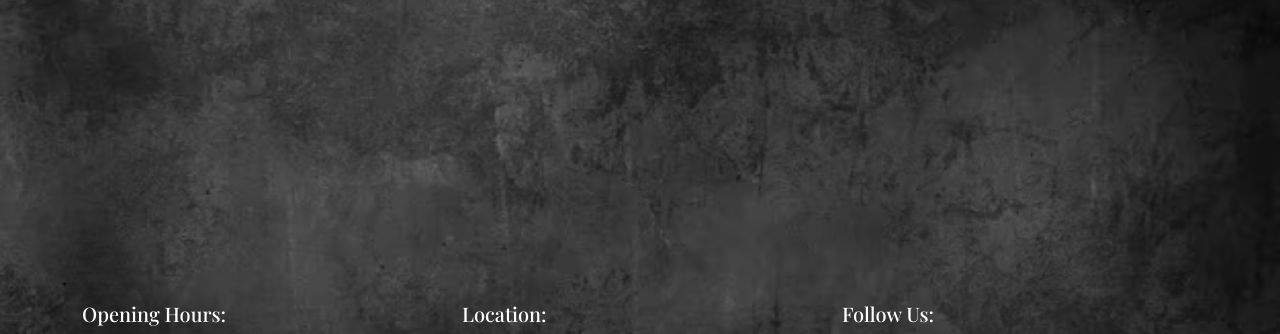
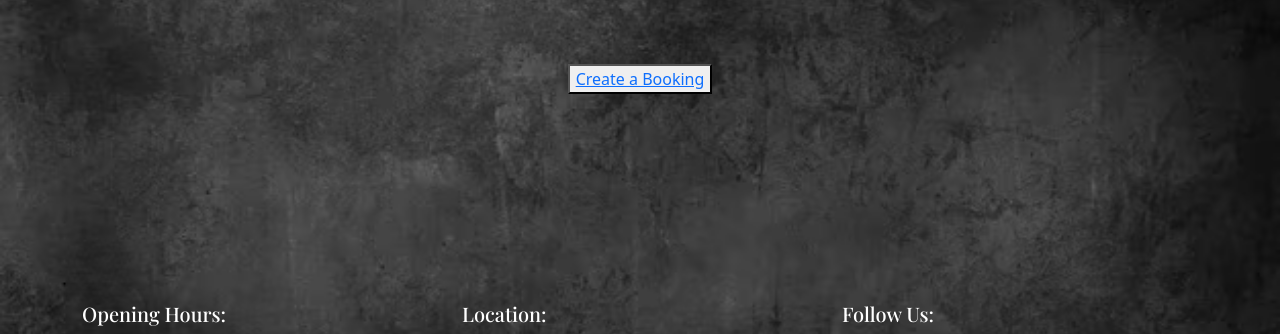
Before and after one commit to Code-Institute-Submissions/booking-system-ekstedt, a Django app: page /bookings/ in a window 1280 px wide. Shown: the part 323-657 px from the top of the page. Run offline with Django 4.2, Linux system fonts and the light colour scheme; the visitor is signed in with stand-in values (Sample User, id 1); data that the repository does not hold is empty; some web fonts are replaced.

Commit message:
Fix issue with the booking creation

```diff
--- a/booking/forms.py
+++ b/booking/forms.py
@@ -48,6 +48,11 @@ class BookingForm (forms.ModelForm):
             number_of_seats__gte=party_size
         )
 
+        # Check if date and start_time are not none
+        if date is None or start_time is None:
+
+            raise ValidationError("Please provide both date and start time.")
+
         # Converting start_time to datetime object for comparison
         start_datetime = datetime.combine(date, start_time)
 
--- a/templates/bookings.html
+++ b/templates/bookings.html
@@ -63,6 +63,13 @@
         {% endfor %}
         </tbody>
     </table>
+    <br>
+    <br>
+    <div class="row justify-content-center">
+        <div class="col-10 text-center">
+            <button><a href="{% url 'booking:create_booking' %}">Create a Booking</a></button>
+        </div>
+    </div>
     {% else %}
     <div class="container">
         <h4>Welcome {{ user.username }}!</h4>
```
